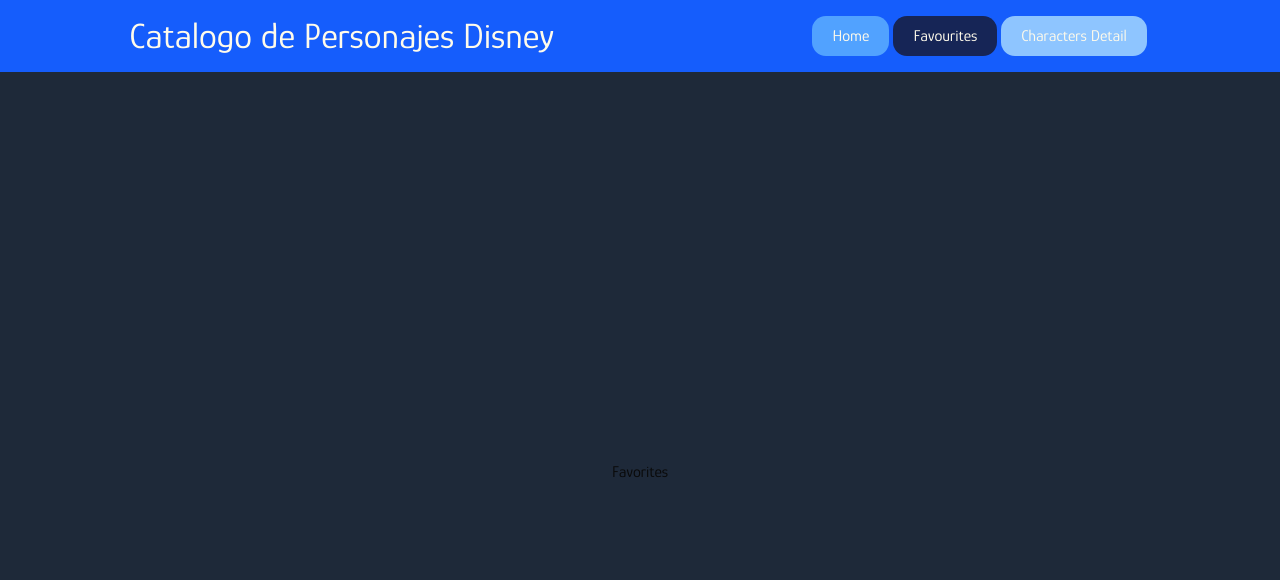
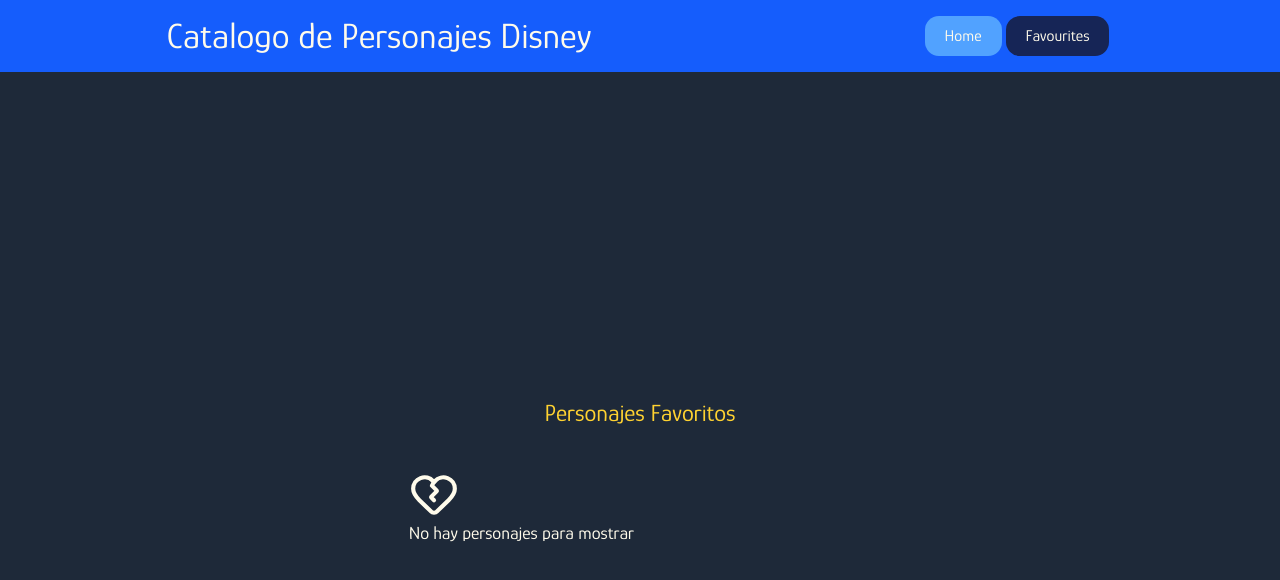
Before and after one commit to Hector-MuMo/disney-catalogue, a React (Vite) app: page /favorites in a window 1280 px wide. Shown: the top 580 px of the page. Built offline with nearby package versions, Linux system fonts and the light colour scheme.

Commit message:
fix | refactor cardList and characterCard components to use it on favorite page

```diff
--- a/src/App.tsx
+++ b/src/App.tsx
@@ -29,7 +29,7 @@
   const handlePages = (page: string): void => {
     const loadNewPage = async (url: string | null): Promise<void> => {
       try {
-        const res = await fetch(url);
+        const res = await fetch(url ?? '');
         if (!res.ok) {
           throw new Error('Error getting characters. Try again later.');
         }
--- a/src/Layouts/MainLayout.tsx
+++ b/src/Layouts/MainLayout.tsx
@@ -33,16 +33,6 @@
           >
             Favourites
           </NavLink>
-          <NavLink
-            to="/character"
-            className={({ isActive }) =>
-              isActive
-                ? 'rounded-xl py-2 px-5 mr-1 bg-blue-950 text-amber-50'
-                : 'rounded-xl py-2 px-5 mr-1 bg-blue-300 text-amber-50'
-            }
-          >
-            Characters Detail
-          </NavLink>
         </div>
       </nav>
       {children}
--- a/src/components/CardsList.tsx
+++ b/src/components/CardsList.tsx
@@ -1,15 +1,38 @@
 import type { JSX } from 'react';
-import type { Character } from '../types';
+import type { Character, Favourite } from '../types';
 import CharacterCard from './CharacterCard';
+import { HeartCrack } from 'lucide-react';
 
 interface CardsListPros {
   characters: Character[];
+  favourites?: Favourite[];
+  location?: string;
 }
 
-const CardsList = ({ characters }: CardsListPros): JSX.Element => {
-  const shownList = characters.map((character) => <CharacterCard key={character._id} character={character} />);
+const CardsList = ({ characters = [], favourites = [], location = '/' }: CardsListPros): JSX.Element => {
+  const charactersArray = Array.isArray(characters) ? characters : [characters];
 
-  return <div className="mt-10 w-auto grid grid-cols-2 auto-rows-auto gap-3 justify-self-center">{shownList}</div>;
+  const shownList =
+    location === '/favorites'
+      ? favourites.map((favorite) => (
+          <CharacterCard key={favorite.character._id} character={favorite.character} cardType={location} />
+        ))
+      : charactersArray.map((character) => (
+          <CharacterCard key={character._id} character={character} cardType={location} />
+        ));
+
+  return (
+    <div className="mt-10 w-auto grid grid-cols-2 auto-rows-auto gap-3 justify-self-center">
+      {shownList.length > 0 ? (
+        shownList
+      ) : (
+        <p className="text-amber-50 text-lg">
+          <HeartCrack size={50} />
+          No hay personajes para mostrar
+        </p>
+      )}
+    </div>
+  );
 };
 
 export default CardsList;
--- a/src/components/CharacterCard.tsx
+++ b/src/components/CharacterCard.tsx
@@ -4,20 +4,29 @@
 import { Avatar, AvatarFallback, AvatarImage } from '@/components/ui/avatar';
 import { Clapperboard, Gamepad2, ShieldPlus, Star, Swords, Theater } from 'lucide-react';
 import { useDisneyStore } from '../store/disneyStore';
+import { Link } from 'react-router';
 
 interface CharacterCardProps {
   character: Character;
+  cardType: string;
 }
 
-const CharacterCard = ({ character }: CharacterCardProps): JSX.Element => {
+const CharacterCard = ({ character, cardType }: CharacterCardProps): JSX.Element => {
   const [isFavourite, setIsFavourite] = useState<boolean>(false);
-  const { favourites, updateFavourite } = useDisneyStore();
+  const { favourites, updateFavourite, deleteFavourite } = useDisneyStore();
 
   const checkCharacterFavourite = (): void => {
-    const char = favourites.find((char) => char.characterId === character._id);
+    const char = favourites.find((fav) => fav.character._id === character._id);
 
     if (char && char.isFavourite) {
-      setIsFavourite(!isFavourite);
+      setIsFavourite(true);
+    }
+
+    if (char && !char.isFavourite) {
+      deleteFavourite({
+        isFavourite,
+        character,
+      });
     }
   };
 
@@ -26,16 +35,11 @@
 
     updateFavourite({
       isFavourite: !isFavourite,
-      characterId: character._id,
+      character,
     });
   };
 
-  useEffect(() => {
-    checkCharacterFavourite();
-    // eslint-disable-next-line react-hooks/exhaustive-deps
-  }, []);
-
-  return (
+  const normalCard = (
     <Card
       style={{ backgroundColor: '#00161A', borderColor: '#30CFB5', boxShadow: '0px 0px 1px 1px #30CFB5' }}
       className="p-5 w-full flex flex-row justify-center items-center"
@@ -90,6 +94,42 @@
       </CardHeader>
     </Card>
   );
+
+  const favCard = (
+    <Card
+      style={{ backgroundColor: '#00161A', borderColor: '#30CFB5', boxShadow: '0px 0px 1px 1px #30CFB5' }}
+      className="p-5 w-full flex flex-row justify-center items-center"
+    >
+      <Avatar className=" size-35">
+        <AvatarImage src={character.imageUrl} />
+        <AvatarFallback>NO IMG</AvatarFallback>
+      </Avatar>
+      <CardHeader className="w-100 px-3">
+        <CardTitle className="text-3xl text-amber-50">
+          <Link to={`/character/${character._id}`}>{character.name}</Link>
+        </CardTitle>
+        <CardAction>
+          <div
+            onClick={handleStart}
+            className={
+              isFavourite
+                ? 'p-1 rounded-3xl bg-yellow-800 hover:bg-yellow-700'
+                : 'p-1 rounded-3xl bg-red-950 hover:bg-red-900'
+            }
+          >
+            {isFavourite ? <Star color="#ffff00" size={35} /> : <Star color="#ff0000" size={35} />}
+          </div>
+        </CardAction>
+      </CardHeader>
+    </Card>
+  );
+
+  useEffect(() => {
+    checkCharacterFavourite();
+    // eslint-disable-next-line react-hooks/exhaustive-deps
+  }, []);
+
+  return <>{cardType === '/favorites' ? favCard : normalCard}</>;
 };
 
 export default CharacterCard;
--- a/src/pages/Favorites.tsx
+++ b/src/pages/Favorites.tsx
@@ -1,12 +1,21 @@
-import MainLayout from "../Layouts/MainLayout"
+import { useEffect, type JSX } from 'react';
+import MainLayout from '../Layouts/MainLayout';
+import { useLocation } from 'react-router';
+import CardsList from '../components/CardsList';
+import { useDisneyStore } from '../store/disneyStore';
 
+const Favorites = (): JSX.Element => {
+  const { favourites } = useDisneyStore();
+  const location = useLocation();
 
-const Favorites = () => {
   return (
     <MainLayout>
-      <section className="w-full h-screen flex flex-col items-center justify-center bg-gray-800">Favorites</section>
+      <section className="w-full h-screen flex flex-col items-center justify-center bg-gray-800">
+        <h2 className="text-2xl text-amber-300">Personajes Favoritos</h2>
+        <CardsList characters={[]} favourites={favourites} location={location.pathname} />
+      </section>
     </MainLayout>
-  )
-}
+  );
+};
 
-export default Favorites
+export default Favorites;
--- a/src/router/appRoutes.ts
+++ b/src/router/appRoutes.ts
@@ -1,5 +1,5 @@
 export const APP_ROUTES = {
   HOME: '/',
   FAVORITES: '/favorites',
-  CHARACTER_DETAILS: '/character/',
+  CHARACTER_DETAILS: '/character/:id',
 };
--- a/src/store/disneyStore.ts
+++ b/src/store/disneyStore.ts
@@ -5,6 +5,7 @@
   characters: Character[];
   favourites: Favourite[];
   updateFavourite: (favourite: Favourite) => void;
+  deleteFavourite: (favourite: Favourite) => void;
   addCharacter?: (character: Character) => void;
   deleteCharacter?: (character: Character) => void;
 }
@@ -16,10 +17,17 @@
     set((state) => ({
       favourites:
         state.favourites.length > 0
-          ? state.favourites.find((item) => item.characterId === favourite.characterId)
-            ? state.favourites.map((item) => (item.characterId === favourite.characterId ? favourite : item))
+          ? state.favourites.find((item) => item.character._id === favourite.character._id)
+            ? state.favourites.map((item) => (item.character._id === favourite.character._id ? favourite : item))
             : [...state.favourites, favourite]
           : [favourite],
+    })),
+  deleteFavourite: (favourite): void =>
+    set((state) => ({
+      favourites:
+        state.favourites.length > 0
+          ? state.favourites.filter((fav) => fav.character._id !== favourite.character._id)
+          : state.favourites,
     })),
   addCharacter: (name): void =>
     set((state) => ({
--- a/src/types.d.ts
+++ b/src/types.d.ts
@@ -26,5 +26,5 @@
 
 export interface Favourite {
   isFavourite: boolean;
-  characterId: number;
+  character: Character;
 }
```
Also changed, not shown: src/pages/Characters.tsx (+4 -5 lines).
